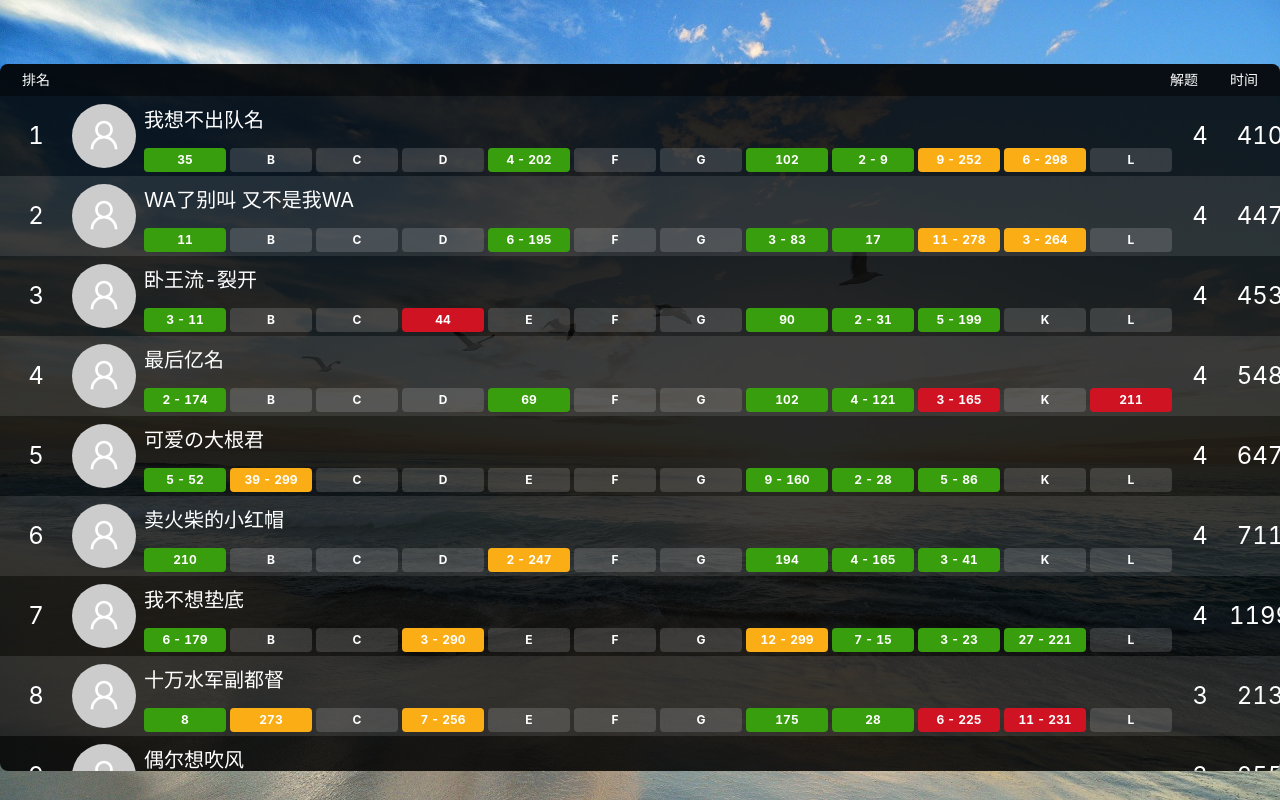
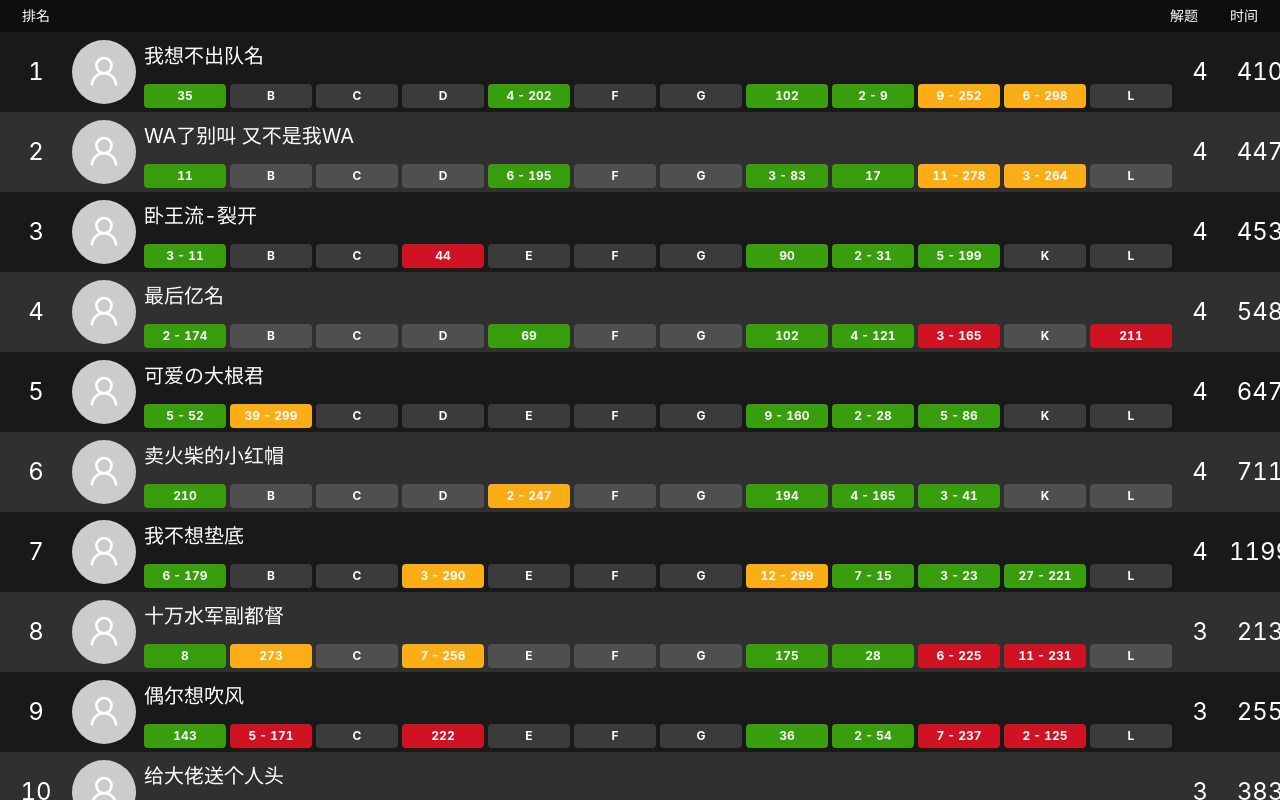
Before and after one commit to WeJudge/fancy-rank, a React (Create React App) app: page / in a window 1280 px wide. Built offline with nearby package versions, Linux system fonts and the light colour scheme.

Commit message:
更新样式

```diff
--- a/src/App.js
+++ b/src/App.js
@@ -1,11 +1,10 @@
 import React from 'react';
 import FancyRank from './fancy_rank';
-import bg from './images/beach-1852945_1920.jpg';
 import './index.scss';
 
 function App() {
   return (
-    <div style={{ backgroundImage: `url(${bg})` }} className="fake_background">
+    <div className="fake_background">
       <FancyRank />
     </div>
   );
--- a/src/index.scss
+++ b/src/index.scss
@@ -8,6 +8,5 @@ body, html, #root {
   width: 100%;
   background-repeat: no-repeat;
   background-size: cover;
-  padding-top: 5%;
   box-sizing: border-box;
 }
--- a/src/styles/fancy-rank.scss
+++ b/src/styles/fancy-rank.scss
@@ -7,12 +7,11 @@ $fancy-rank-header-height: 32px;
 
 .fancy-rank {
  min-width: 1280px;
- background: rgba(0, 0, 0, 0.85);
+ background: rgba(0, 0, 0, 0.9);
  top: 5%;
  width: 100%;
- height: 96%;
+ height: 100%;
  margin: 0 auto;
- border-radius: 8px;
  overflow: hidden;
  display: flex;
  flex-direction: column;
```
